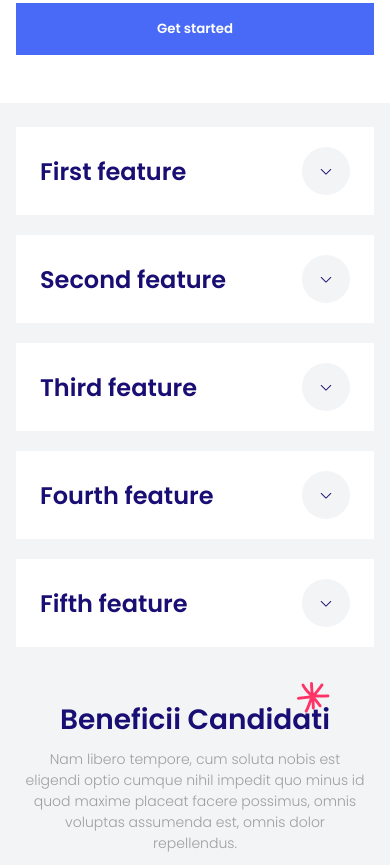
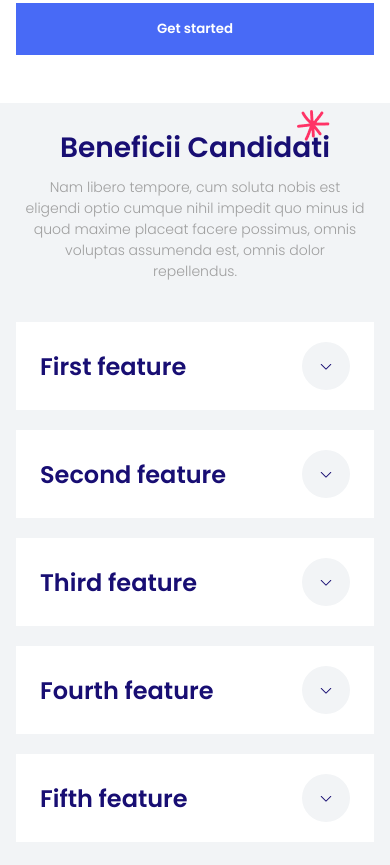
Before and after one commit to denisaaurora/jobbin, a plain HTML site: page index.html in a window 390 px wide. Shown: the part 1958-2823 px from the top of the page. Drawn offline with Linux system fonts and the light colour scheme; a web font is replaced by a local one.

Commit message:
updated order panels

```diff
--- a/style.css
+++ b/style.css
@@ -1255,4 +1255,8 @@ h1 {
   .employer-candidate1 {
     right: 190px !important;
   }
+
+  .panels {
+    order: 2;
+  }
 }
```
